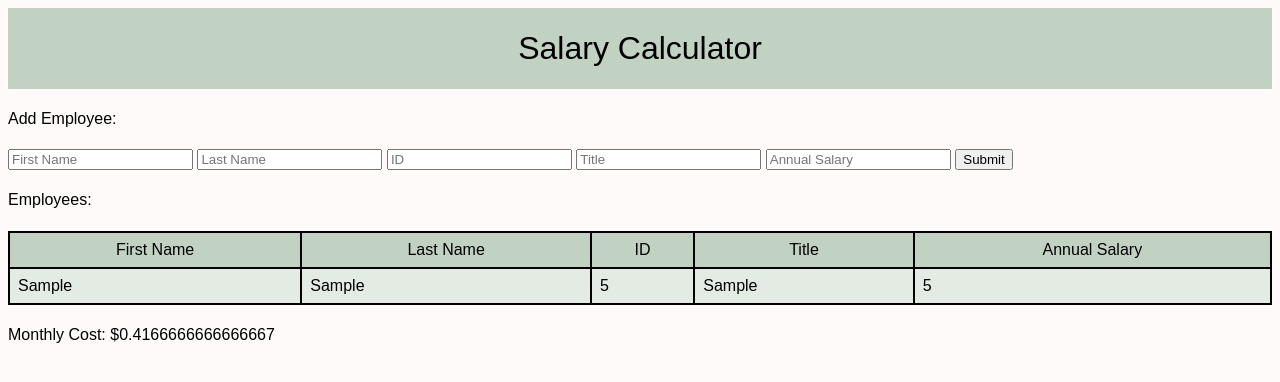
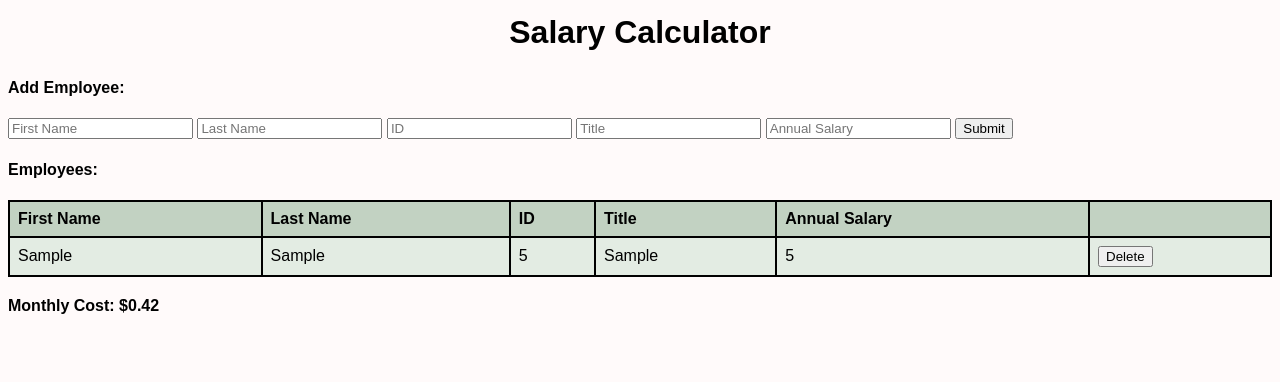
Before and after one commit to ClaireLimesand/salary-calculator, a plain HTML site: page index.html in a window 1280 px wide. Both pictures are taken after typing "Sample", "Sample", "5", "Sample", "5" into the empty fields and a click on the button "Submit". Drawn offline with Linux system fonts and the light colour scheme.

Commit message:
delete button deletes row/does not yet delete object

```diff
--- a/index.html
+++ b/index.html
@@ -30,6 +30,7 @@
                     <th>ID</th>
                     <th>Title</th>
                     <th>Annual Salary</th>
+                    <th></th>
                 </tr>
             </thead>
             <tbody id="employeeTableBody">
@@ -37,8 +38,9 @@
                 </tr>
             </tbody>
             <tfoot>
+                <tr></tr>
             </tfoot>
        </table>
-       <h4>Monthly Cost: $<div id="monthlyCost"></div></h4>
+       <h4 id="turnRed">Monthly Cost: $<div id="monthlyCost"></div></h4>
     </body>
 </html>
--- a/script.js
+++ b/script.js
@@ -1,11 +1,12 @@
 $( document ).ready( onReady )
 
 let employeeList = [];
+let monthlyCost = 0;
 
 function onReady(){
     createEmployeeList(employeeList);
     $('#addEmployee').on('click', handleAddEmployee );
-    renderMonthlyCost(employeeList);
+    // renderMonthlyCost(employeeList);
 }
 
 function createEmployeeList(listName) {
@@ -18,25 +19,33 @@ function createEmployeeList(listName) {
                 <td>${employee.id}</td>
                 <td>${employee.jobTitle}</td>
                 <td>${employee.annualSalary}</td>
+                <td>${"<button class='deleteButton'>Delete</button>"}</td>
             </tr>
         `;
 
     $('#employeeTableBody').append(newTableRow);
+    $('.deleteButton').on('click', handleDeleteButton);
     }
 }
 
 function calculateMonthlyCost(employeesToSum) {
     let sum = 0;
     for (let employee of employeesToSum){
-        sum =  employee.annualSalary / 12
+        sum +=  employee.annualSalary / 12
     }
+    sum = sum.toFixed(2)
     return sum;
 }
 
 function renderMonthlyCost(employeesToSum) {
-    let monthlyCost = calculateMonthlyCost(employeesToSum)
+    monthlyCost = calculateMonthlyCost(employeesToSum)
     $('#monthlyCost').text(monthlyCost)
-}
+    if (monthlyCost > 20000){
+        $('#turnRed').addClass('turnRed');
+    } else   {
+    $('#turnRed').removeClass('turnRed');
+    }
+};
 
 function handleAddEmployee(){
     let newFirstName = $( '#firstNameInput' ).val();
@@ -65,6 +74,20 @@ function addNewEmployee (newFirstName, newLastName, newId, newTitle, newAnnualSa
         jobTitle: newTitle,
         annualSalary: newAnnualSalary,
     }
-
     employeeList.push(newEmployee)
 }
+
+function handleDeleteButton() {
+    $(this).closest('tr').remove();
+    renderMonthlyCost();
+
+}
+
+// let index = findIndex
+// $(rowID).remove();
+  //remove employee Object by fed idNumber
+//   for (let i in array){
+//     if (array[i].idNumber === idNumber ){
+//       array.splice(i, 1);
+//     };
+//   };
--- a/style.css
+++ b/style.css
@@ -1,13 +1,12 @@
 * {
     font-family: sans-serif;
-    font-weight: 380;
+    text-align: left;
 }
 
-header{
-    background-color: #C2d2c2;
+h1 {
     text-align: center;
-    padding: .02em;
-    margin: 1;
+    padding: .2em;
+    margin: 0%;
 }
 
 body {
@@ -32,7 +31,6 @@ th{
     background:#C2d2c2;
 }
 
-
 tr:nth-child(even) {
     background: #C2d2c2;
 }
@@ -40,3 +38,7 @@ tr:nth-child(even) {
 tr:nth-child(odd) {
     background: #E3ece3;
 }
+
+.turnRed {
+    color:#d21404
+}
```
